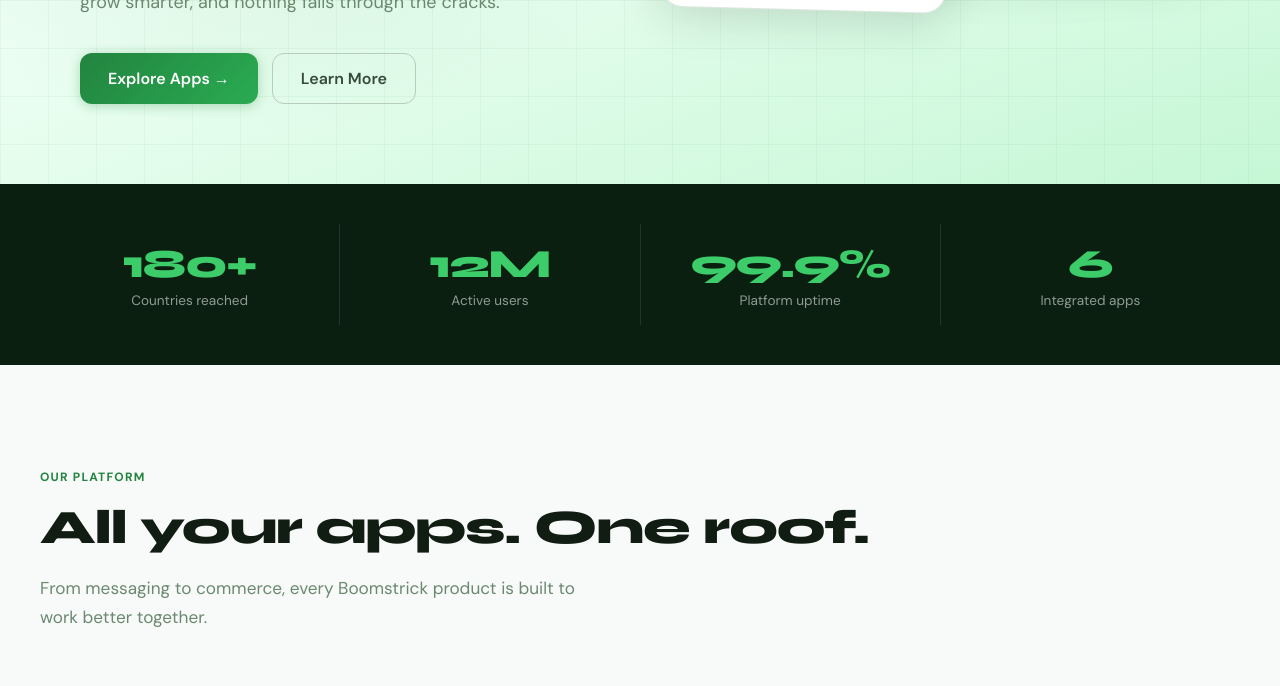
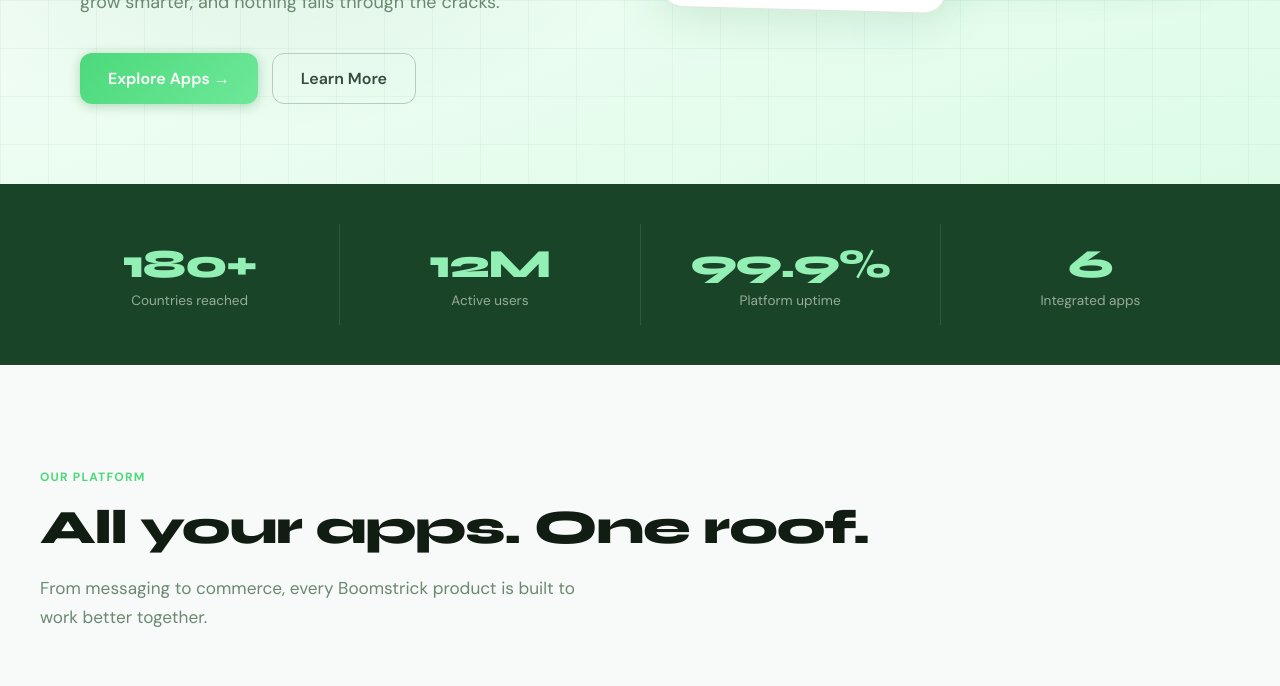
Before and after one commit to boomstrickweb/boomstrickweb.github.io, a plain HTML site: page index.html in a window 1280 px wide. Shown: the part 672-1358 px from the top of the page. Drawn offline with Linux system fonts and the light colour scheme.

Commit message:
Update style.css

```diff
--- a/style.css
+++ b/style.css
@@ -2,16 +2,17 @@
 @import url('https://fonts.googleapis.com/css2?family=DM+Sans:ital,opsz,wght@0,9..40,300;0,9..40,400;0,9..40,500;0,9..40,600;0,9..40,700;1,9..40,300&family=Syne:wght@400;500;600;700;800&display=swap');
 
 :root {
-  --green-900: #0a1f10;
-  --green-800: #0f2d18;
-  --green-700: #1a4427;
-  --green-600: #1f6335;
-  --green-500: #22843f;
-  --green-400: #2aab52;
-  --green-300: #3dcc6a;
-  --green-200: #7de89f;
-  --green-100: #c5f7d5;
-  --green-50:  #edfff3;
+  /* Shifted up ~3 stops — everything lighter & fresher */
+  --green-900: #1a4427;   /* was #0a1f10 */
+  --green-800: #22843f;   /* was #0f2d18 */
+  --green-700: #2aab52;   /* was #1a4427 */
+  --green-600: #3dcc6a;   /* was #1f6335 */
+  --green-500: #4cd97a;   /* was #22843f — primary brand */
+  --green-400: #6ee89a;   /* was #2aab52 */
+  --green-300: #93f0b5;   /* was #3dcc6a */
+  --green-200: #bbf7d0;   /* was #7de89f */
+  --green-100: #dcfce7;   /* was #c5f7d5 */
+  --green-50:  #f0fdf4;   /* was #edfff3 */
   --white: #ffffff;
   --gray-50:  #f8faf9;
   --gray-100: #f0f4f1;
@@ -25,8 +26,8 @@
   --nav-h: 68px;
   --radius:    14px;
   --radius-lg: 22px;
-  --shadow:    0 2px 16px rgba(10,31,16,.10);
-  --shadow-lg: 0 8px 48px rgba(10,31,16,.16);
+  --shadow:    0 2px 16px rgba(34,132,63,.10);
+  --shadow-lg: 0 8px 48px rgba(34,132,63,.16);
   --max-w: 1200px;
   --px: max(24px, calc((100vw - var(--max-w)) / 2));
 }
```
